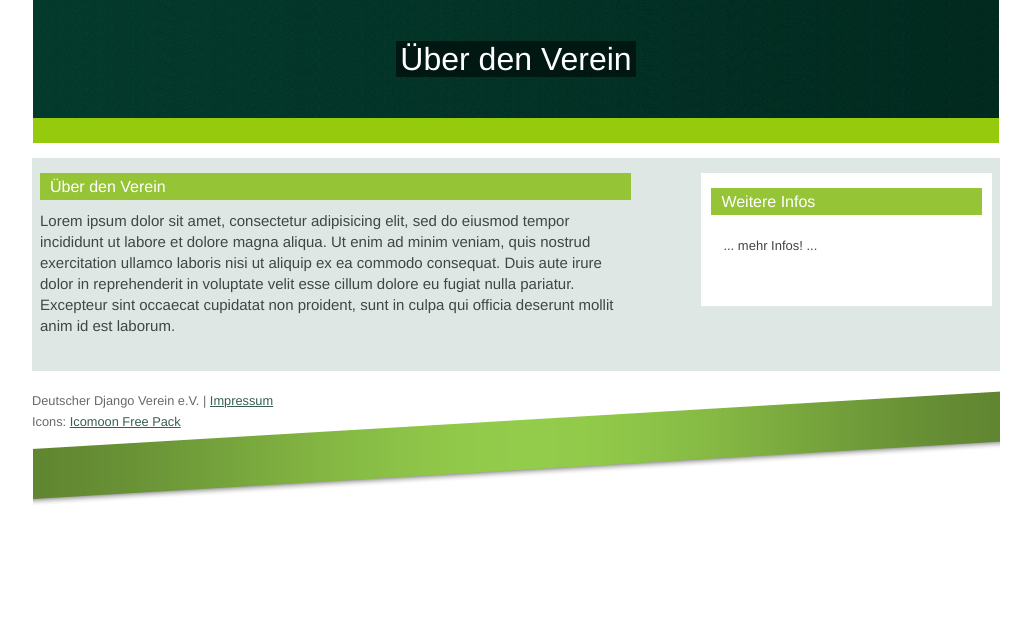
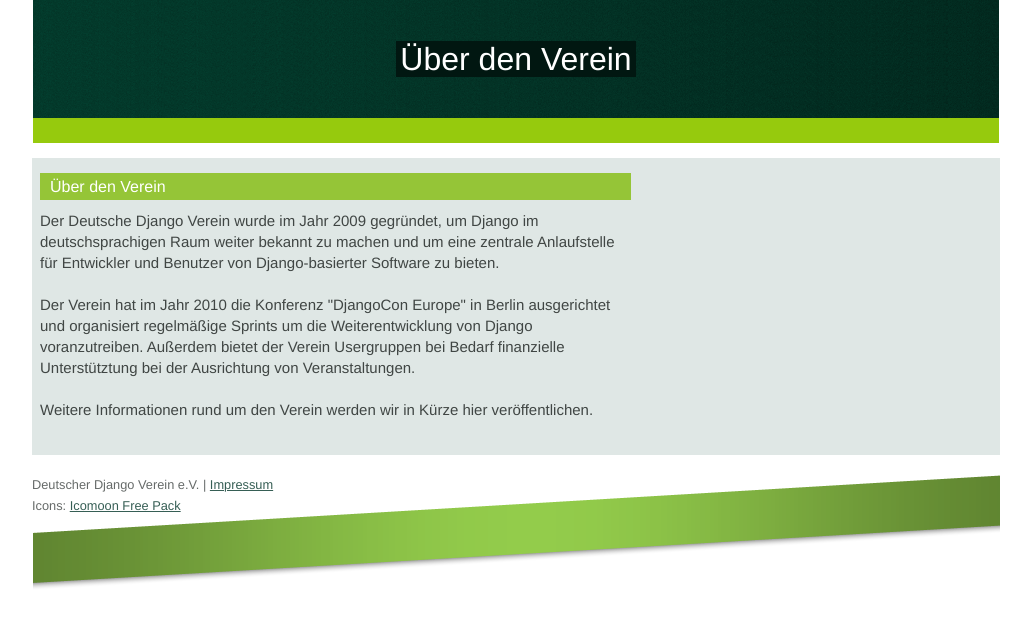
Before and after one commit to django-de/django-de-v3, a Django app: template django_de/templates/association.html in a window 1280 px wide. Shown: the part 117-744 px from the top of the page, without its empty margins (124-1155 px from the left). Run offline with Django 3.2, Linux system fonts and the light colour scheme; the template is opened without the code that fills it, so the values that code supplies are empty; parts of the project's set-up code (start-up, migrations or seed data) failed here and were passed over.

Commit message:
Updated association page.

```diff
--- a/django_de/templates/association.html
+++ b/django_de/templates/association.html
@@ -9,20 +9,10 @@
 {% block article %}
     <h2>Über den Verein</h2>
     <p>
-        Lorem ipsum dolor sit amet, consectetur adipisicing elit, sed do eiusmod
-        tempor incididunt ut labore et dolore magna aliqua. Ut enim ad minim veniam,
-        quis nostrud exercitation ullamco laboris nisi ut aliquip ex ea commodo
-        consequat. Duis aute irure dolor in reprehenderit in voluptate velit esse
-        cillum dolore eu fugiat nulla pariatur. Excepteur sint occaecat cupidatat
-        non proident, sunt in culpa qui officia deserunt mollit anim id est laborum.
+        Der Deutsche Django Verein wurde im Jahr 2009 gegründet, um Django im deutschsprachigen Raum weiter bekannt zu machen und um eine zentrale Anlaufstelle für Entwickler und Benutzer von Django-basierter Software zu bieten.<br />
+        <br />
+        Der Verein hat im Jahr 2010 die Konferenz "DjangoCon Europe" in Berlin ausgerichtet und organisiert regelmäßige Sprints um die Weiterentwicklung von Django voranzutreiben. Außerdem bietet der Verein Usergruppen bei Bedarf finanzielle Unterstütztung bei der Ausrichtung von Veranstaltungen.<br />
+        <br />
+        Weitere Informationen rund um den Verein werden wir in Kürze hier veröffentlichen.
     </p>
 {% endblock %}
-
-{% block aside %}
-	<div class="minibox">
-	    <h2>Weitere Infos</h2>
-	    <p>
-	        ... mehr Infos! ...
-	    </p>
-	</div>
-{% endblock %}
--- a/django_de/wsgi.py
+++ b/django_de/wsgi.py
@@ -1,5 +1,5 @@
 """
-WSGI config for djangode project.
+WSGI config for django_de project.
 
 This module contains the WSGI application used by Django's development server
 and any production WSGI deployments. It should expose a module-level variable
@@ -15,7 +15,7 @@
 """
 import os
 
-os.environ.setdefault("DJANGO_SETTINGS_MODULE", "djangode.settings")
+os.environ.setdefault("DJANGO_SETTINGS_MODULE", "django_de.settings")
 
 # This application object is used by any WSGI server configured to use this
 # file. This includes Django's development server, if the WSGI_APPLICATION
```
